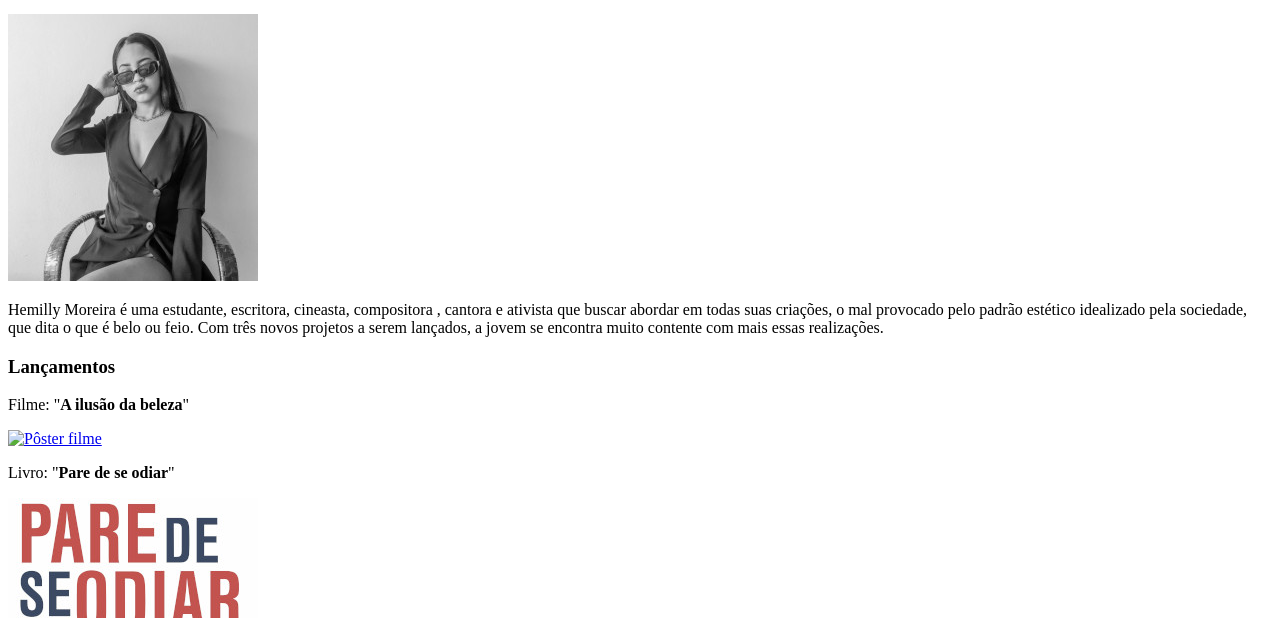
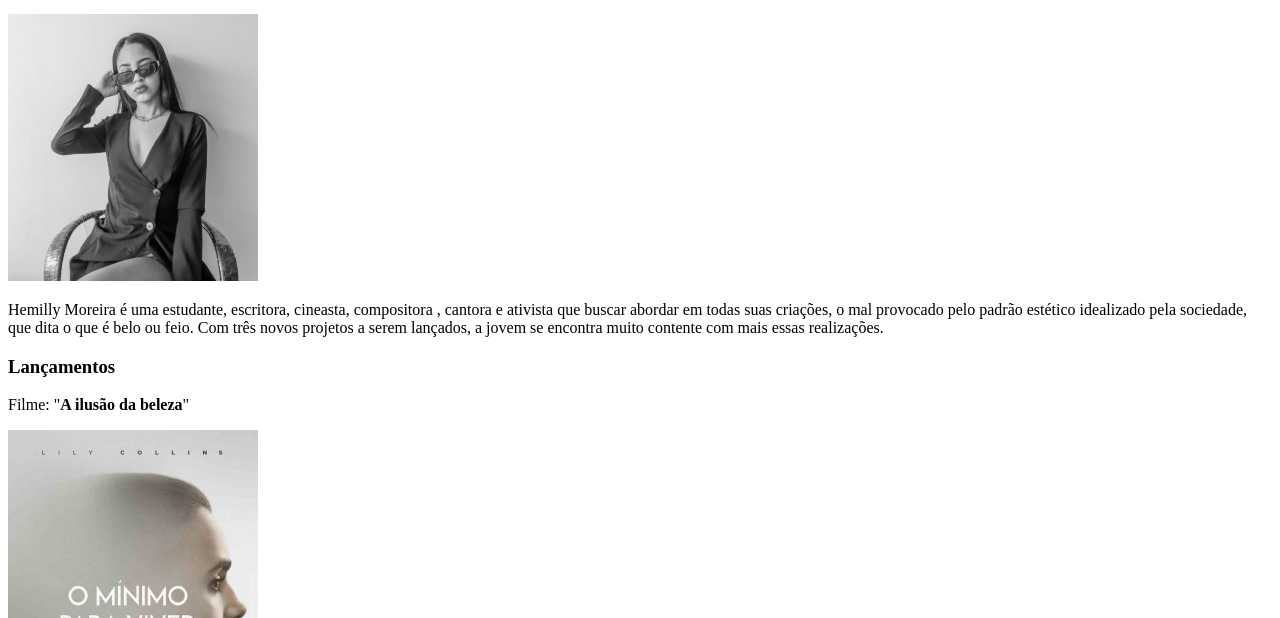
Before and after one commit to Hemyms/artista, a plain HTML site: page index.html in a window 1280 px wide. Shown: the part 182-800 px from the top of the page. Drawn offline with Linux system fonts and the light colour scheme.

Commit message:
Update index.html

```diff
--- a/index.html
+++ b/index.html
@@ -32,7 +32,7 @@
   <p>
     Filme: "<strong>A ilusão da beleza</strong>"
   </p>
-  <a href="filme.html" rel="next" target="_self"><img src="images/filme.jpeg" alt="Pôster filme"></a>
+  <a href="filme.html" rel="next" target="_self"><img src="images/filme.jpg" alt="Pôster filme"></a>
 
   <p>
     Livro: "<strong>Pare de se odiar</strong>"
```
